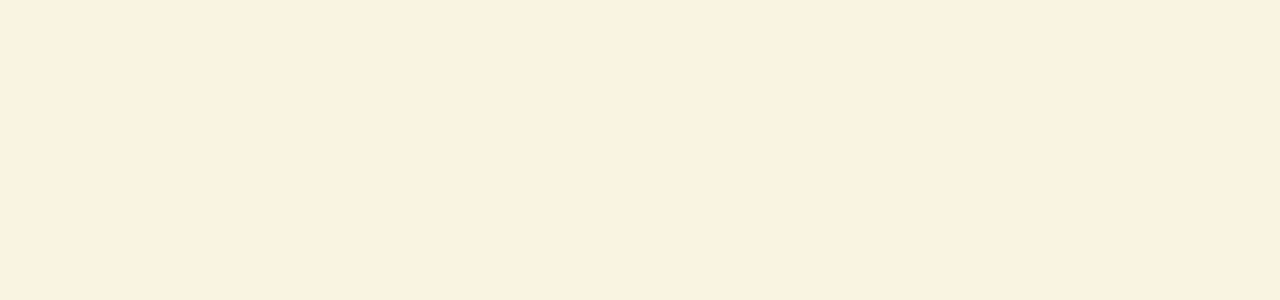
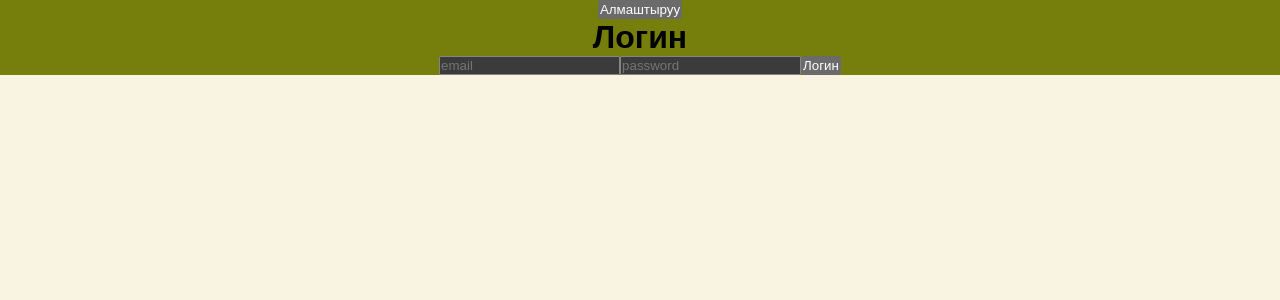
Before and after one commit to chyngyzbb/team, a React (Vite) app: page / in a window 1280 px wide. Before the commit this address had no page. Shown: the top 300 px of the page. Built offline with nearby package versions, Linux system fonts and the light colour scheme.

Commit message:
remove comm

```diff
--- a/src/App.tsx
+++ b/src/App.tsx
@@ -1,6 +1,4 @@
 import { Route, Routes } from "react-router-dom";
-import "tailwindcss";
-
 import Home from "./page/Home";
 import Header from "./components/Header";
 import Footer from "./components/Footer";
@@ -17,19 +15,19 @@ import About from "./page/About";
 import Contacts from "./page/Kontakty";
 import Vakansii from "./page/Vakansii";
 
-import { useState } from "react";
+import { useEffect, useState } from "react";
 import { getLocalStorage } from "./localStorage";
 
 function App() {
-  const [isregister, setIsregister] = useState(false);
-  const res = getLocalStorage("user");
+  // const [isregister, setIsregister] = useState(false);
+  const user = getLocalStorage("user");
   return (
-    <div className={styles.app}>
-      {res ? (
+    <div>
+      {user ? (
         <>
           <Header />
           <Routes>
-            <Route path="/" element={<Home />} />
+            <Route path="/home" element={<Home />} />
             <Route path="/basket" element={<Basket />} />
             <Route path="/favorite" element={<Favorite />} />
             <Route path="/order" element={<Order />} />
@@ -37,13 +35,15 @@ function App() {
             <Route path="/profile" element={<Profile />} />
             <Route path="/add-product" element={<AddProduct />} />
             <Route path="/my-product" element={<MyProduct />} />
-            <Route path="/exit" element={<Exit />} />
+            <Route path="/" element={<Exit />} />
           </Routes>
           <Footer />
         </>
       ) : (
         <Routes>
           <Route path="/exit" element={<Exit />} />
+
+          <Route path="/" element={<Exit />} />
         </Routes>
       )}
     </div>
--- a/src/components/Header/index.tsx
+++ b/src/components/Header/index.tsx
@@ -159,7 +159,7 @@ function exit(){
                 onClick={() =>
                   navigate(
                     `${
-                      idx === 0 ? "/":idx === 1 ? "/favorite" : idx === 2 ? "/order" :idx===3? "/basket":idx===4?'/category':''
+                      idx === 0 ? "/home":idx === 1 ? "/favorite" : idx === 2 ? "/order" :idx===3? "/basket":idx===4?'/category':''
                     }`
                   )
                 }
--- a/src/page/Exit/index.tsx
+++ b/src/page/Exit/index.tsx
@@ -1,4 +1,4 @@
-import React, { useState } from "react";
+import React, { useEffect, useState } from "react";
 import { useDispatch } from "react-redux";
 import { setError, setLoading, setUser } from "../../store/slice/authSlice";
 import { login, register } from "../../services/authService";
@@ -21,18 +21,21 @@ const Exit = () => {
       if (isregister) {
         const res = await register(email, password);
         dispatch(setUser(res.user.email));
-        navigate("/");
+        navigate("/home");
         // console.log(res);
       } else {
         const res = await login(email, password);
         //    console.log(res);
         dispatch(setUser(res.user.email));
-        navigate("/");
+        navigate("/home");
       }
     } catch (err: any) {
       dispatch(setError(err.message));
     }
   };
+  useEffect(()=>{
+
+  },[dispatch])
 
   return (
     <div className={styles.root}>
--- a/src/page/MyProduct/index.tsx
+++ b/src/page/MyProduct/index.tsx
@@ -16,8 +16,10 @@ const MyProduct: React.FC = () => {
   const { error, loading, products } = useSelector(
     (state: RootState) => state.product
   );
+      const users=useSelector((state :RootState)=>state.auth.user)
+  const text= 'У вас нет товаров!'
 
-  const res=products.data?.filter((el)=>el.user?el:'')
+  const res=products.data?.filter((el)=>el.user === users ? el : undefined)
   console.log(res);
 
   // const products= useSelector(
@@ -69,7 +71,7 @@ function removeFunc(id){
             </Card>
           ))
         ) : (
-          <p></p>
+          <p>У вас нет товаров!</p>
         )}
       </div>
     </div>
--- a/src/page/Profile/index.tsx
+++ b/src/page/Profile/index.tsx
@@ -24,13 +24,13 @@ const Profile = () => {
       if (isregister) {
         const res = await register(email, password);
         dispatch(setUser(res.user.email));
-        navigate("/");
+        navigate("/home");
         // console.log(res);
       } else {
         const res = await login(email, password);
         //    console.log(res);
         dispatch(setUser(res.user.email));
-        navigate("/");
+        navigate("/home");
       }
     } catch (err: any) {
       dispatch(setError(err.message));
```
